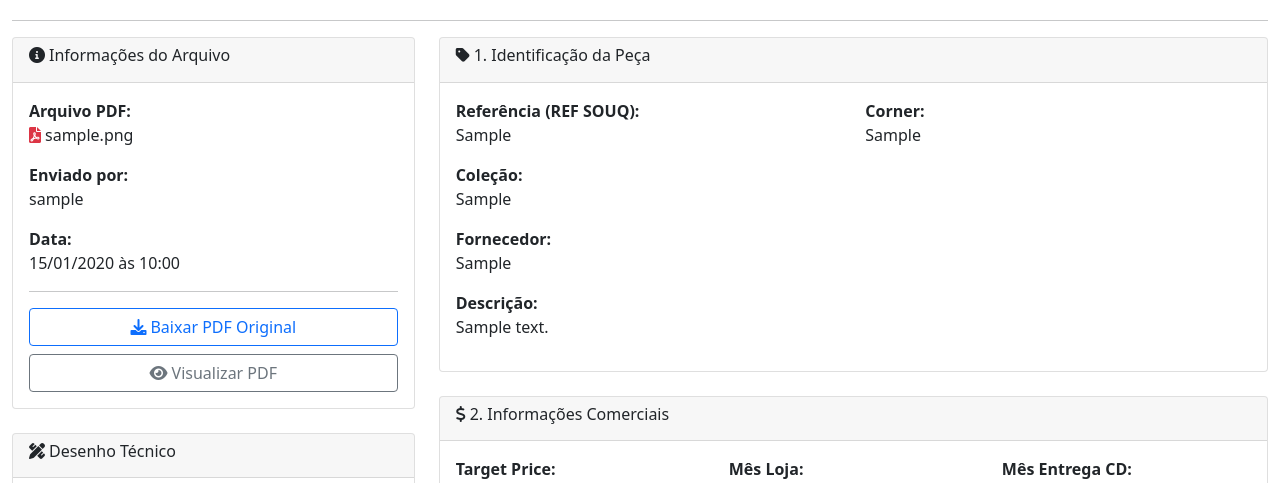
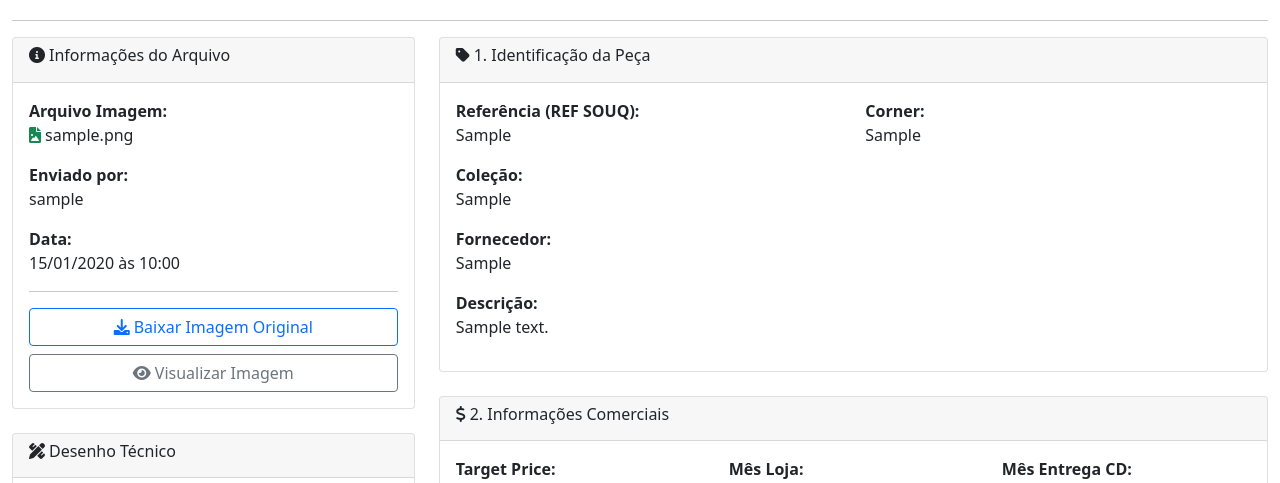
Before and after one commit to tempotec/AutoPLM, a Flask app: page /specification/1 in a window 1280 px wide. Shown: the part 126-609 px from the top of the page. Run offline with Flask 3, Linux system fonts and the light colour scheme; the visitor is signed in with stand-in values (Sample User, id 1); tables that the repository leaves empty hold one stand-in row (values such as "Sample post"); parts of the project's set-up code (start-up, migrations or seed data) failed here and were passed over; some libraries are stand-ins or nearby versions.

Commit message:
Improve file display to correctly identify images and PDFs
Update templates/view_specification.html to dynamically detect and display file types (JPG, JPEG, PNG as images; others as PDFs), adjusting icons and button labels accordingly.

Replit-Commit-Author: Agent
Replit-Commit-Session-Id: 780984e5-0984-45a1-afa8-57b91a930ad9
Replit-Commit-Checkpoint-Type: full_checkpoint
Replit-Commit-Screenshot-Url: https://storage.googleapis.com/screenshot-production-us-central1/4e214fa5-6637-4e45-915d-1a3deb8e739e/780984e5-0984-45a1-afa8-57b91a930ad9/prOkeiy

```diff
--- a/templates/view_specification.html
+++ b/templates/view_specification.html
@@ -42,18 +42,19 @@
                 <h6><i class="fas fa-info-circle me-1"></i>Informações do Arquivo</h6>
             </div>
             <div class="card-body">
-                <p><strong>Arquivo PDF:</strong><br>
-                   <i class="fas fa-file-pdf text-danger me-1"></i>{{ specification.pdf_filename }}</p>
+                {% set is_image = specification.pdf_filename.lower().endswith(('.jpg', '.jpeg', '.png')) %}
+                <p><strong>Arquivo {{ 'Imagem' if is_image else 'PDF' }}:</strong><br>
+                   <i class="fas fa-{{ 'file-image text-success' if is_image else 'file-pdf text-danger' }} me-1"></i>{{ specification.pdf_filename }}</p>
                 <p><strong>Enviado por:</strong><br>{{ specification.user.username }}</p>
                 <p><strong>Data:</strong><br>{{ specification.created_at.strftime('%d/%m/%Y às %H:%M') }}</p>
 
                 <hr>
                 <div class="d-grid gap-2">
                     <a href="{{ url_for('download_pdf', id=specification.id) }}" class="btn btn-outline-primary">
-                        <i class="fas fa-download me-1"></i>Baixar PDF Original
+                        <i class="fas fa-download me-1"></i>Baixar {{ 'Imagem' if is_image else 'PDF' }} Original
                     </a>
                     <button type="button" class="btn btn-outline-secondary" onclick="togglePdfViewer()">
-                        <i class="fas fa-eye me-1"></i>Visualizar PDF
+                        <i class="fas fa-eye me-1"></i>Visualizar {{ 'Imagem' if is_image else 'PDF' }}
                     </button>
                 </div>
             </div>
```
Also changed, not shown: 1 other file.
